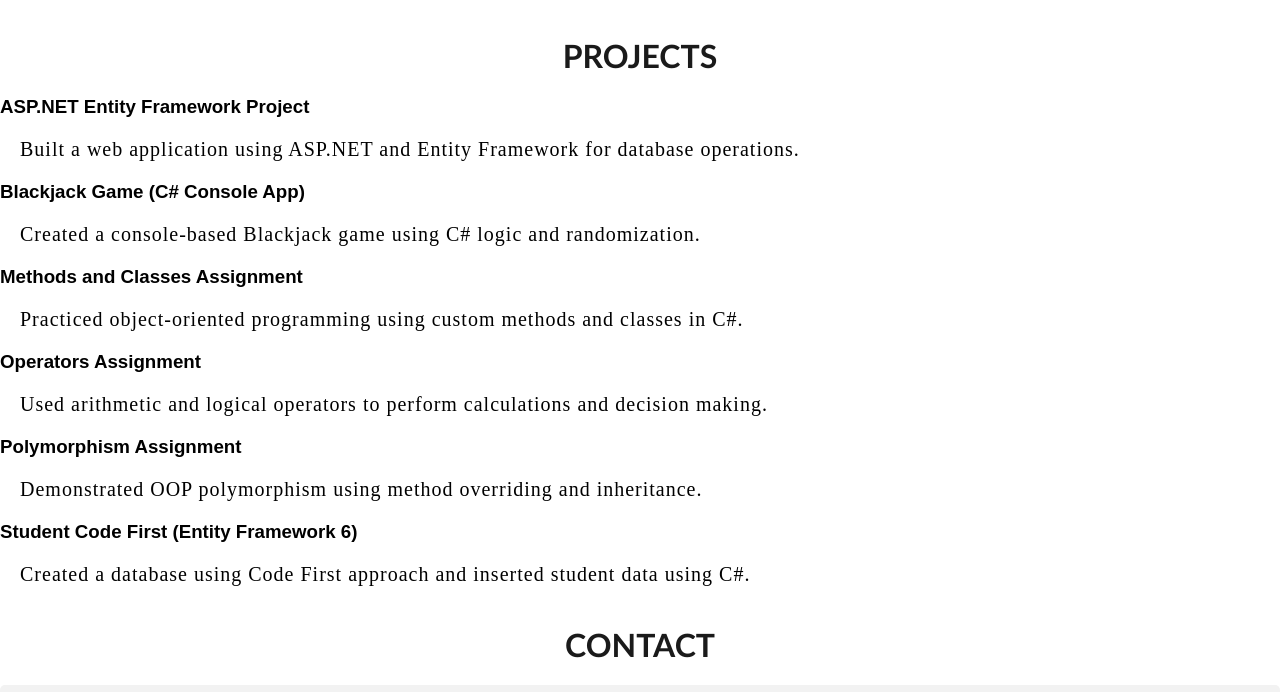
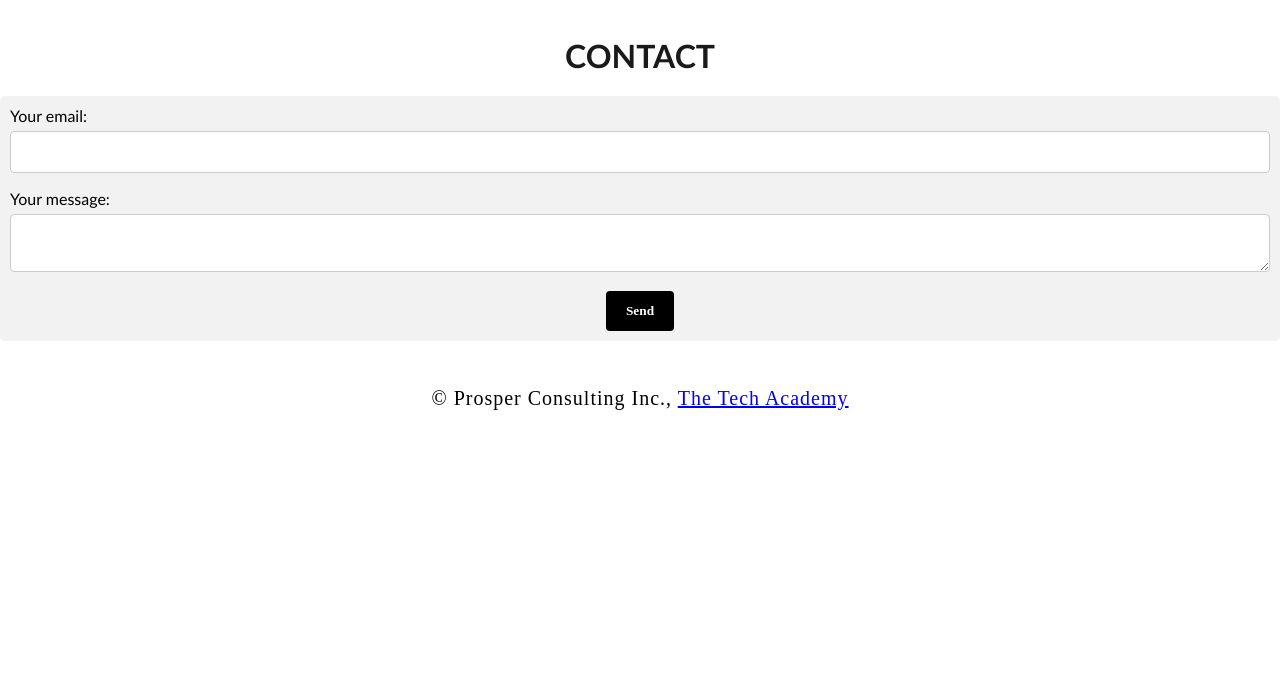
Before and after one commit to mylenemelo/JavaScript-Projects, a plain HTML site: page portfolio website/index.html in a window 1280 px wide. Shown: the part 1260-1952 px from the top of the page. After the commit the page ends 1715 px from the top, so only its background shows below. Drawn offline with Linux system fonts and the light colour scheme.

Commit message:
Update index.html

```diff
--- a/portfolio website/index.html
+++ b/portfolio website/index.html
@@ -389,30 +389,7 @@
             </a>
         </div>
     </div>
-<!-- PROJECTS SECTION -->
-<div class="Projects_Container" id="Projects">
 
-    <h1>Projects</h1>
-
-    <h3>ASP.NET Entity Framework Project</h3>
-    <p>Built a web application using ASP.NET and Entity Framework for database operations.</p>
-
-    <h3>Blackjack Game (C# Console App)</h3>
-    <p>Created a console-based Blackjack game using C# logic and randomization.</p>
-
-    <h3>Methods and Classes Assignment</h3>
-    <p>Practiced object-oriented programming using custom methods and classes in C#.</p>
-
-    <h3>Operators Assignment</h3>
-    <p>Used arithmetic and logical operators to perform calculations and decision making.</p>
-
-    <h3>Polymorphism Assignment</h3>
-    <p>Demonstrated OOP polymorphism using method overriding and inheritance.</p>
-
-    <h3>Student Code First (Entity Framework 6)</h3>
-    <p>Created a database using Code First approach and inserted student data using C#.</p>
-
-</div>
     <!-- CONTACT SECTION -->
     <div class="Contact_Container" id="Contact">
         <div class="contact-text">
```
